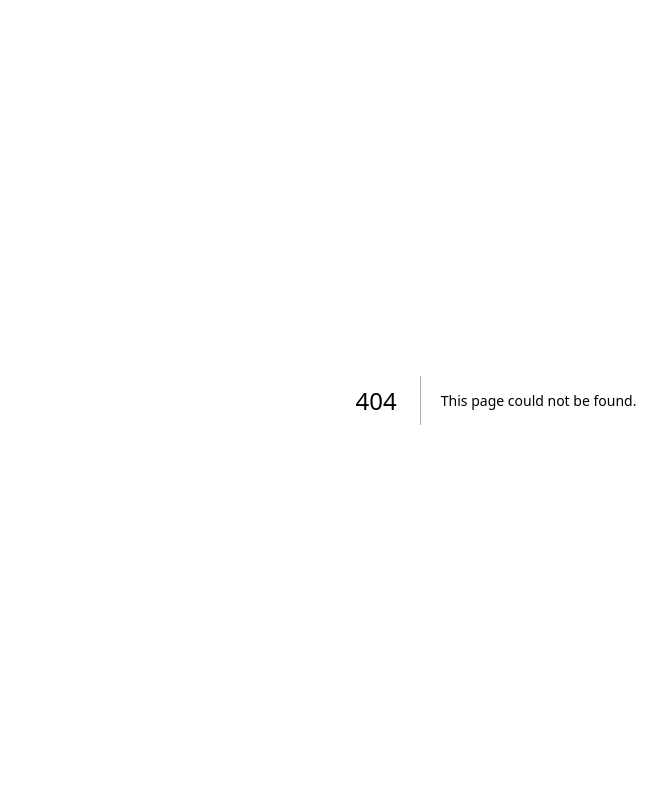
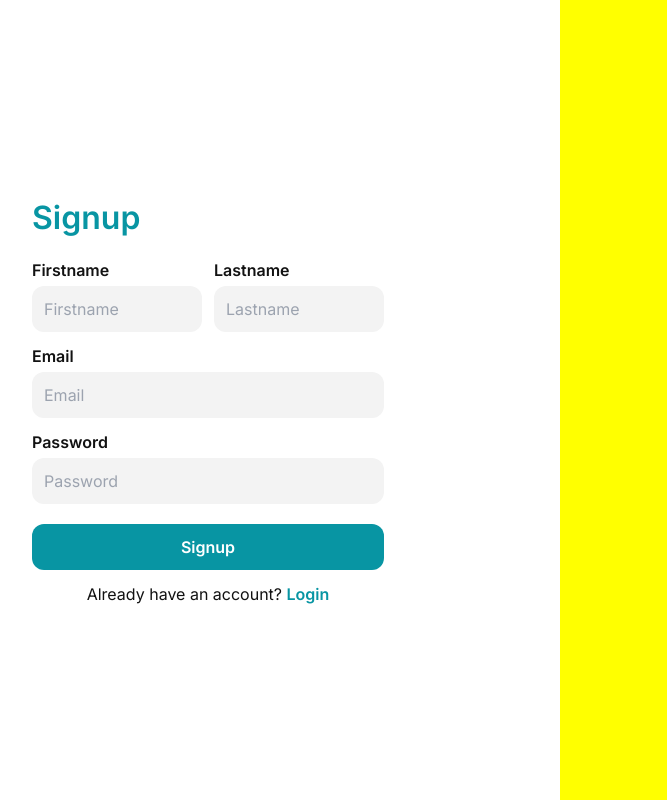
Before and after one commit to Creative-genius001/Appdule---NextJS-Appointment-schedulling-app, a Next.js app: page /auth/signup in a window 1280 px wide. Before the commit this address had no page. Shown: the whole page, without its empty margins (144-811 px from the left). Built offline with nearby package versions, Linux system fonts and the light colour scheme.

Commit message:
authentication routes implemented

```diff
--- a/package.json
+++ b/package.json
@@ -22,6 +22,7 @@
     "react-dom": "18.2.0",
     "react-icons": "^4.11.0",
     "tailwindcss": "3.3.3",
-    "typescript": "5.2.2"
+    "typescript": "5.2.2",
+    "yup": "^1.3.0"
   }
 }
--- a/src/app/_components/table.tsx
+++ b/src/app/_components/table.tsx
@@ -32,9 +32,9 @@ const Table: React.FC<DataProps> = ({data}): JSX.Element  => {
                             </tr>
                         </thead>
                         <tbody>
-                            {data?.map((appt)=>{
+                            {data?.map((appt, index)=>{
                                 return(
-                            <tr>
+                            <tr key={index}>
                                 <td className="id">
                                     <p>{appt.id}</p>
                                 </td>
--- /dev/null
+++ b/src/app/auth/login/page.tsx
@@ -0,0 +1,55 @@
+'use client';
+
+import Image from "next/image";
+import Link from "next/link";
+import { ChangeEvent, useState } from "react";
+import '../../styles/auth.css'
+
+
+const Page = () => {
+    const [error, setError] = useState<string>('');
+    const [email, setEmail] = useState<string>('');
+    const [password, setPassword] = useState<string>('');
+
+    const handleSubmit = () => {
+
+    }
+
+    return (
+        <>
+        <div className='hero-section'>
+            {/* <div className= "hero-img w-[45%] h-[100vh] rounded-lg bg-[#772929] ">
+                <Image alt="frontimage" src={doc} className="img w-[100%] h-[100%] object-contain rounded-lg "/>
+            </div> */}
+            <div className="main-container w-[55%] h-[100vh] flex flex-col justify-center items-center bg-[white] ">
+
+                <div className="main-container2 w-[50%] mx-auto">
+                    <h1 className="font-semibold text-lightblue text-[2rem] mb-0 ">Login</h1>
+                    {/* <p className="text-[1rem] text-dark ">Please enter your details to login.</p>   */}
+                <div className="mt-4">
+                    <form onSubmit={handleSubmit}>
+                        <div className="flex flex-col">
+                            <label className="text-base font-semibold mb-1 ">Email</label>
+                            <input onChange={(e: ChangeEvent<HTMLInputElement>)=> setEmail(e.target.value)} type="text" placeholder="Enter your email"></input>
+                        </div>
+                        <div className="flex flex-col mt-3">
+                            <label className="text-base font-semibold mb-1">Password</label>
+                            <input type='password' onChange={(e: ChangeEvent<HTMLInputElement>)=> setPassword(e.target.value)} placeholder="Enter your password"></input>
+                        </div>
+                        <Link href={"/forgot-password"}><p className="font-semibold text-lightblue text-right mt-2">Forgot Password?</p></Link>
+                        <input className="button" type="submit" value='Login' />
+                    </form>
+                    <div className="mt-3">
+                        <p className="text-center text-dark mt-2 text-base ">Do not have an account? <Link href={"/auth/signup"}><span className="font-semibold text-lightblue ">Sign up</span></Link></p>
+                    </div>
+                </div>
+                </div>
+            </div>
+        </div>
+        </>
+
+     );
+}
+
+
+export default Page;
--- /dev/null
+++ b/src/app/auth/signup/page.tsx
@@ -0,0 +1,64 @@
+'use client';
+
+import Image from "next/image";
+import Link from "next/link";
+import { ChangeEvent, useState } from "react";
+import '../../styles/auth.css'
+
+
+const Page = () => {
+    const [error, setError] = useState<string>('');
+    const [email, setEmail] = useState<string>('');
+    const [password, setPassword] = useState<string>('');
+
+    const handleSubmit = () => {
+
+    }
+
+    return (
+        <>
+        <div className='hero-section'>
+            {/* <div className= "hero-img w-[45%] h-[100vh] rounded-lg bg-[#772929] ">
+                <Image alt="frontimage" src={doc} className="img w-[100%] h-[100%] object-contain rounded-lg "/>
+            </div> */}
+            <div className="main-container w-[55%] h-[100vh] flex flex-col justify-center items-center bg-[white] ">
+
+                <div className="main-container2 w-[50%] mx-auto">
+                    <h1 className="font-semibold text-lightblue text-[2rem] mb-0 ">Signup</h1>
+                    {/* <p className="text-[1rem] text-dark ">Please enter your details to login.</p>   */}
+                <div className="mt-4">
+                    <form onSubmit={handleSubmit}>
+                        <div className="flex w-full gap-3">
+                            <div className="flex flex-col">
+                                <label className="text-base font-semibold mb-1 ">Firstname</label>
+                                <input onChange={(e: ChangeEvent<HTMLInputElement>)=> setEmail(e.target.value)} type="text" placeholder="Firstname"></input>
+                            </div>
+                            <div className="flex flex-col">
+                                <label className="text-base font-semibold mb-1 ">Lastname</label>
+                                <input onChange={(e: ChangeEvent<HTMLInputElement>)=> setEmail(e.target.value)} type="text" placeholder="Lastname"></input>
+                            </div>
+                        </div>
+                        <div className="flex flex-col mt-3">
+                            <label className="text-base font-semibold mb-1 ">Email</label>
+                            <input onChange={(e: ChangeEvent<HTMLInputElement>)=> setEmail(e.target.value)} type="text" placeholder="Email"></input>
+                        </div>
+                        <div className="flex flex-col mt-3">
+                            <label className="text-base font-semibold mb-1">Password</label>
+                            <input type='password' onChange={(e: ChangeEvent<HTMLInputElement>)=> setPassword(e.target.value)} placeholder="Password"></input>
+                        </div>
+                        <input className="button" type="submit" value='Signup' />
+                    </form>
+                    <div className="mt-3">
+                        <p className="text-center text-dark mt-2 text-base ">Already have an account? <Link href={"/auth/signup"}><span className="font-semibold text-lightblue ">Login</span></Link></p>
+                    </div>
+                </div>
+                </div>
+            </div>
+        </div>
+        </>
+
+     );
+}
+
+
+export default Page;
--- a/src/app/globals.css
+++ b/src/app/globals.css
@@ -2,7 +2,7 @@
 @tailwind components;
 @tailwind utilities;
 
-:root {
+/* :root {
   --foreground-rgb: 0, 0, 0;
   --background-start-rgb: 214, 219, 220;
   --background-end-rgb: 255, 255, 255;
@@ -14,16 +14,14 @@
     --background-start-rgb: 0, 0, 0;
     --background-end-rgb: 0, 0, 0;
   }
-}
+} */
 
 body {
-  color: rgb(var(--foreground-rgb));
-  background: linear-gradient(
-      to bottom,
-      transparent,
-      rgb(var(--background-end-rgb))
-    )
-    rgb(var(--background-start-rgb));
+  box-sizing: border-box;
+  margin: 0;
+  padding: 0;
+  background-color: yellow;
+  width: 100vw;
 }
 
 @layer components {
@@ -34,12 +32,14 @@ body {
     display: block;
     width: 100%;
     padding: 9px 0;
-    border-radius: 6px;
-    font-size: .9rem;
+    border-radius: 12px;
+    font-size: 1rem;
+    font-weight: 600;
     transition: all 0.2s ease-in-out;
+    cursor: pointer;
   }
   .button:hover{
-    background-color:#24b7b1;
+    background-color:#1da5a0;
   }
 
 
--- a/src/app/home/page.tsx
+++ b/src/app/home/page.tsx
@@ -0,0 +1,40 @@
+import React from 'react'
+import { BiCalendarPlus } from 'react-icons/bi'
+import Link from 'next/link'
+// import RouteGuard from '@/guard/routeGuard'
+import Table from '@/app/_components/table'
+import { AppointmentData, data } from '@/app/_data/data'
+
+function Page() {
+  return (
+    <div className='bg-[#fcfcfc] pt-8 lg:px-[70px] sm:px-[20px] min-h-screen'>
+      <div>
+        <h1 className='font-semibold lg:text-4xl sm:text-2xl'>Welcome, Ovie Ighosuakpo</h1>
+        <p className='text-[#585858] mt-2'>Create health appointments so that you can be attended to on arrival</p>
+      </div>
+
+      {/* Schedule appointment */}
+
+      <div className='main-card w-full h-[250px] bg-[#ffffff] flex flex-col justify-center items-center mt-4 rounded-[6px]'>
+        <Link href={'/create'}>
+          <button className='button bg-lightblue sm:px-4 md:px-6 py-4 text-[white] flex items-center justify-center sm:text-base  md:text-lg rounded-[6px]'>
+            <BiCalendarPlus className='md:text-[30px] sm:text-[20px] ' /><span className='ml-3 font-semibold'>Book Appointment</span>
+          </button>
+        </Link>
+        <span className='mt-2'>You have 1 upcoming appointments</span>
+      </div>
+
+      {/* Appointment Schedule Tables */}
+      <div className='main-card w-full h-auto bg-[#ffffff] mt-8 rounded-[6px] p-8'>
+        <h1 className='lg:text-2xl sm:text-lg font-medium'>Upcomming Appointments</h1>
+
+        <div className='appt-container'>
+          <Table data={data}/>
+        </div>
+      </div>
+
+    </div>
+  )
+}
+
+export default Page;
--- /dev/null
+++ b/src/app/styles/auth.css
@@ -0,0 +1,32 @@
+.hero_section{
+    display: flex;
+    flex-direction: row;
+    width: 100vw;
+    height: 100vh;
+
+    /* background-color: red; */
+}
+
+Input{
+    width: 100%;
+    height: 46px;
+    outline: none;
+    padding: 7px 12px;
+    font-size: 1rem;
+    border-radius: 12px;
+    background-color: rgb(243, 243, 243);
+}
+
+Input:focus{
+    border: 2px solid #26aca767;
+    outline: none;
+    appearance: none;
+}
+
+.img_section{
+    border: 10px solid black;
+}
+
+label{
+    color: #121212;
+}
--- a/tailwind.config.ts
+++ b/tailwind.config.ts
@@ -12,6 +12,7 @@ const config: Config = {
 			darkpurple: "#7F56DA",
 			darkblue: "#0F2851",
 			darkgrey: "#F5F5F5",
+      dark: "#121212"
 		},
 		screens: {
 			sm: "270px",
```
Also changed, not shown: 1 other file (tests, documents, lock files or other folders).
